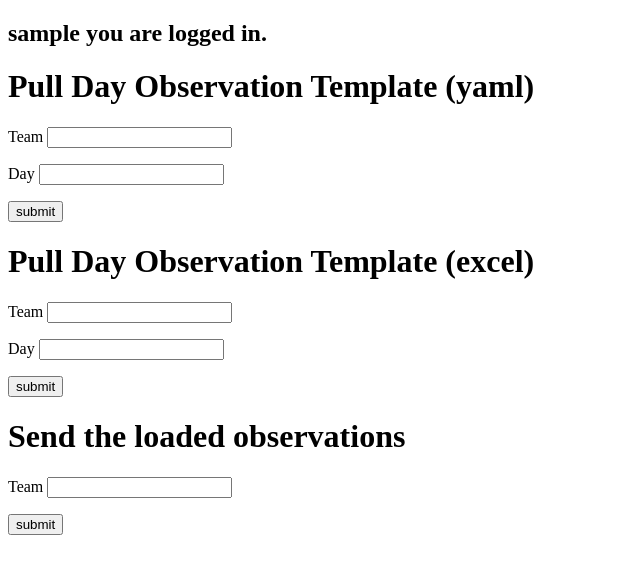
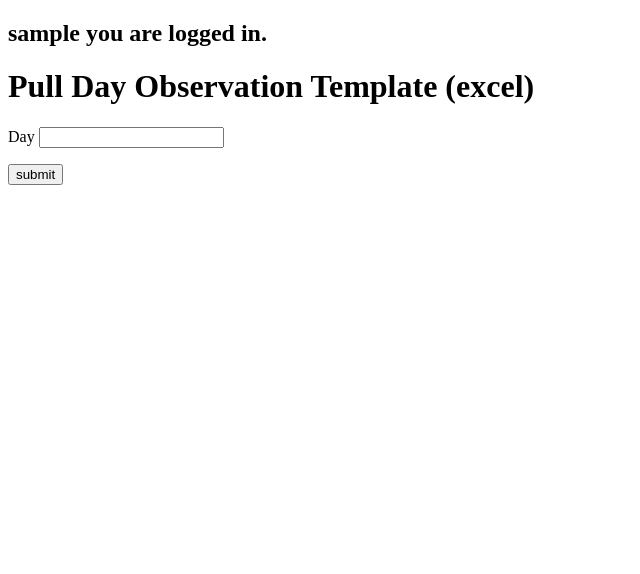
Before and after one commit to opzesty/Evaluation-Helper, a Flask app: page / in a window 1280 px wide. Shown: the top 574 px of the page, without its empty margins (0-640 px from the left). Run offline with Flask 2, Linux system fonts and the light colour scheme; the visitor is signed in with stand-in values (Sample User, id 1).

Commit message:
strips down functionality to only what is necessary

```diff
--- a/app/templates/index.html
+++ b/app/templates/index.html
@@ -9,22 +9,20 @@
 
   <body>
     <h2>{{ session.user }} you are logged in.</h2>
-    <h1>Pull Day Observation Template (yaml)</h1>
+<!--    <h1>Pull Day Observation Template (yaml)</h1>
 		<form action="/pull_day_yaml" method = "POST">
-				<p>Team <input type = "text" name = "team" /></p>
+				<p>Day <input type = "text" name = "day" /></p>
+				<p><input type = "submit" value = "submit" /></p>
+</form>-->
+    <h1>Pull Day Observation Template (excel)</h1>
+		<form action="/pull_day_excel" method = "POST">
 				<p>Day <input type = "text" name = "day" /></p>
 				<p><input type = "submit" value = "submit" /></p>
 		</form>
-    <h1>Pull Day Observation Template (excel)</h1>
-		<form action="/pull_day_excel" method = "POST">
-				<p>Team <input type = "text" name = "team" /></p>
-				<p>Day <input type = "text" name = "day" /></p>
+<!--    <h1>Send the loaded observations</h1>
+		<form action="/update_msel" method = "POST" enctype="multipart/form-data">
+				<p><input type = "file" name = "file" /></p>
 				<p><input type = "submit" value = "submit" /></p>
-		</form>
-    <h1>Send the loaded observations</h1>
-		<form action="/update_msel" method = "POST">
-				<p>Team <input type = "text" name = "team" /></p>
-				<p><input type = "submit" value = "submit" /></p>
-		</form>
+    </form>-->
   </body>
 </html>
--- a/app/templates/login.html
+++ b/app/templates/login.html
@@ -11,14 +11,15 @@
     <h1>Login</h1>
 		<form action="/login" method = "POST">
 				<p>Username <input type = "text" name = "user" /></p>
+				<p>Team <input type = "text" name = "team_number" /></p>
 				<p>Password <input type = "password" name = "password" /></p>
 				<p><input type = "submit" value = "submit" /></p>
 		</form>
-    <script>
+<!--    <script>
       document.addEventListener('DOMContentLoaded', function (){
               fetch('/test', {method:'POST', headers: {'Content-Type': 'application/json'}, body:JSON.stringify({ "name": "Sean" })}).then((data) =>
                       { console.log(data) });
             }, false);
-    </script>
+</script>-->
   </body>
 </html>
--- a/app/views.py
+++ b/app/views.py
@@ -12,10 +12,9 @@ Session(app)
 matt_ip = "3.21.193.76" #test matt
 #matt_ip = "3.14.124.94" #production matt
 
-@app.route('/test', methods = ['POST'])
-def test():
-    print("name: " + request.form.get("name"))
-    return make_response(request.form.get("name"))
+#@app.route('/test', methods = ['POST'])
+#def test():
+#    return make_response(request.form.get("name"))
 
 @app.route('/')
 def home():
@@ -28,6 +27,7 @@ def login():
     if request.method =='POST':
         session["user"] = request.form.get("user")
         session["password"] = request.form.get("password")
+        session["team"] = "TEAM" + request.form.get("team_number")
         return redirect("/")
     return render_template('login.html')
 
@@ -37,12 +37,10 @@ def pull_daily_observations_yaml():
     import json
     import yaml
 
-    session["team"] = request.form.get("team")
     session["day"] = request.form.get("day")
 
     r_session = requests.Session()
     r_session.post('https://' + matt_ip + '/login', data={"username": session.get("user"), "password": session.get("password")}, verify=False)
-
     msel_r = r_session.get('https://' + matt_ip + '/api/measure-evaluations', verify=False)
     msel_json = json.loads(msel_r.text)
 
@@ -75,7 +73,6 @@ def pull_daily_observations_excel():
     import yaml
     import xlsxwriter
 
-    session["team"] = request.form.get("team")
     session["day"] = request.form.get("day")
 
     r_session = requests.Session()
@@ -99,9 +96,12 @@ def pull_daily_observations_excel():
     current_msel = ''
     row_number = 1
     for entry in relevant_grading_opportunity:
+        print(entry)
         if current_msel == entry['mselId']:
             worksheet.write('B'+str(row_number), entry["measureCode"])
             worksheet.write('C'+str(row_number), entry["description"])
+            worksheet.write('D'+str(row_number), entry["status"])
+            worksheet.write('E'+str(row_number), entry["tacticalAssessmentComments"])
             row_number += 1
         else:
             current_msel = entry['mselId']
@@ -117,6 +117,8 @@ def pull_daily_observations_excel():
             row_number += 1
             worksheet.write('B'+str(row_number), entry["measureCode"])
             worksheet.write('C'+str(row_number), entry["description"])
+            worksheet.write('D'+str(row_number), entry["status"])
+            worksheet.write('E'+str(row_number), entry["tacticalAssessmentComments"])
             row_number += 1
 
     workbook.close()
@@ -129,15 +131,19 @@ def pull_daily_observations_excel():
 def send_observations():
     import requests
     import json
-    import yaml
+    from openpyxl import load_workbook
+
+    evaluations = request.files['file']
+    saved_file = evaluations.save(os.path.join(app.config["UPLOAD_FOLDER"], evaluations.filename))
+
+    wb = load_workbook(filename = os.path.join(app.config["UPLOAD_FOLDER"], evaluations.filename))
+    sheet = wbj.active
+
+    number = 1
+    for cell in sheet['A']:
+        print(cell.value)
 
     r_session = requests.Session()
-
-    with open("config.yaml", mode="rt", encoding="utf-8") as file:
-        config = yaml.safe_load(file)
-
-    with open(str(config['day']) + ".yaml", mode="rt", encoding="utf-8") as file:
-        evaluations = yaml.safe_load(file)
 
     r_session.post('https://' + matt_ip + '/login', data={"username": session.get("user"), "password": session.get("password")}, verify=False)
 
@@ -149,9 +155,10 @@ def send_observations():
 
     for entry in msel_json:
         for evaluation in evaluations:
-            if entry['mselId'] == evaluation["inject_id"] and entry["measureCode"] == evaluation["measure_code"] and entry["team"] == config["team"]:
+            if entry['mselId'] == evaluation["inject_id"] and entry["measureCode"] == evaluation["measure_code"] and entry["team"] == session["team"]:
                 response = r_session.post('https://' + matt_ip + '/api/measure-evaluations/update', json={"id": entry['id'], "status": evaluation["grade"], "tacticalAssessmentComments": evaluation["comment"], "operationalAssessmentComments": None}, headers={'Content-type': 'application/json; charset=utf-8'}, verify=False)
                 matt_responses.append("Observation {} for MSEL {}, measurecode {}, team {} was successfully changed to {}".format(entry['id'], entry['mselId'], entry['measureCode'], entry['team'], evaluation['grade']))
                 break
 
-    return render_template('observation_results.html', matt_responses = matt_responses)
+    #return render_template('observation_results.html', matt_responses = matt_responses)
+    return 'Hello World'
```
Also changed, not shown: 1 other file.
